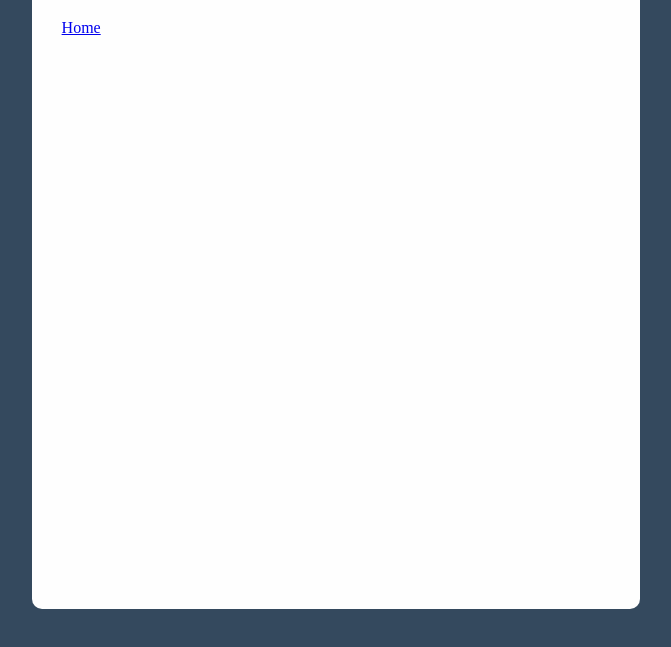
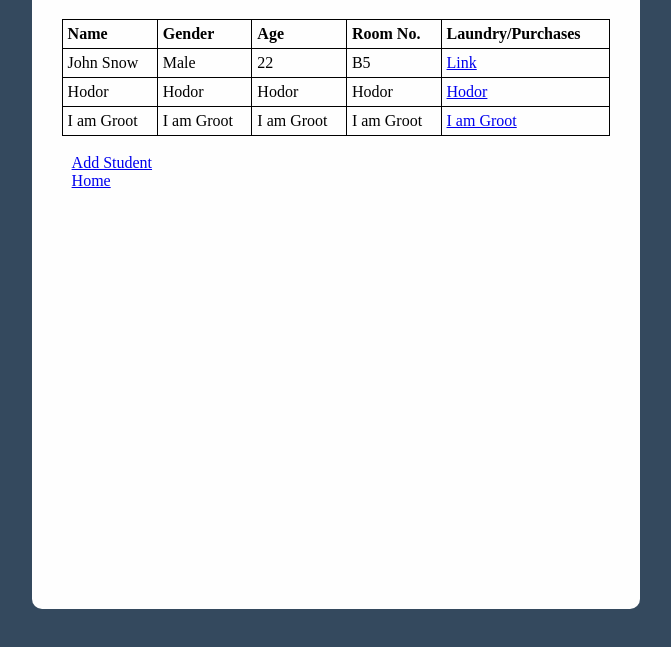
Before and after one commit to geekskool/ashram-courses-electron, an Electron app: page src/dashboard.html in a window 800 px wide. Shown: the part 107-754 px from the top of the page, without its empty margins (64-735 px from the left). Drawn offline with Linux system fonts and the light colour scheme.

Commit message:
addstudent.html, purchases.html added and style.css,index.html & dashboard.html changed

```diff
--- a/src/css/style.css
+++ b/src/css/style.css
@@ -23,3 +23,21 @@ background-color: #34495e;
     width: 300px;
     height: 30px;
 }
+.button{
+    margin: 10px;
+}
+
+table, th, td {
+    border: 1px solid black;
+    border-collapse: collapse;
+}
+th, td {
+    padding: 5px;
+    text-align: left;
+}
+
+.addstudentform input, .addstudentform select {
+    margin: 10px;
+    width: 300px;
+    height: 30px;
+}
--- a/src/dashboard.html
+++ b/src/dashboard.html
@@ -8,6 +8,41 @@
     <body>
     <div class="container">
     <h1>Dashboard</h1>
+    <div class="studentable">
+    <table style="width:100%">
+    <tr>
+    <th>Name</th>
+    <th>Gender</th>
+    <th>Age</th>
+    <th>Room No.</th>
+    <th>Laundry/Purchases</th>
+    </tr>
+    <tr>
+    <td>John Snow</td>
+    <td>Male</td>
+    <td>22</td>
+    <td>B5</td>
+    <td><a href="purchases.html">Link</a></td>
+    </tr>
+    <tr>
+    <td>Hodor</td>
+    <td>Hodor</td>
+    <td>Hodor</td>
+    <td>Hodor</td>
+    <td><a href="purchases.html">Hodor</a></td>
+    </tr>
+    <tr>
+    <td>I am Groot</td>
+    <td>I am Groot</td>
+    <td>I am Groot</td>
+    <td>I am Groot</td>
+    <td><a href="purchases.html">I am Groot<a/></td>
+    </tr>
+    </table>
+    </div>
+    <br/>
+    <a href="addstudent.html" class="button">Add Student</a>
+    <br/>
     <a href="index.html" class="button">Home</a>
 
     </div>
```
Also changed, not shown: src/addstudent.html (added, +39 -0 lines), src/index.html (+3 -0 lines), src/purchases.html (added, +17 -0 lines).
